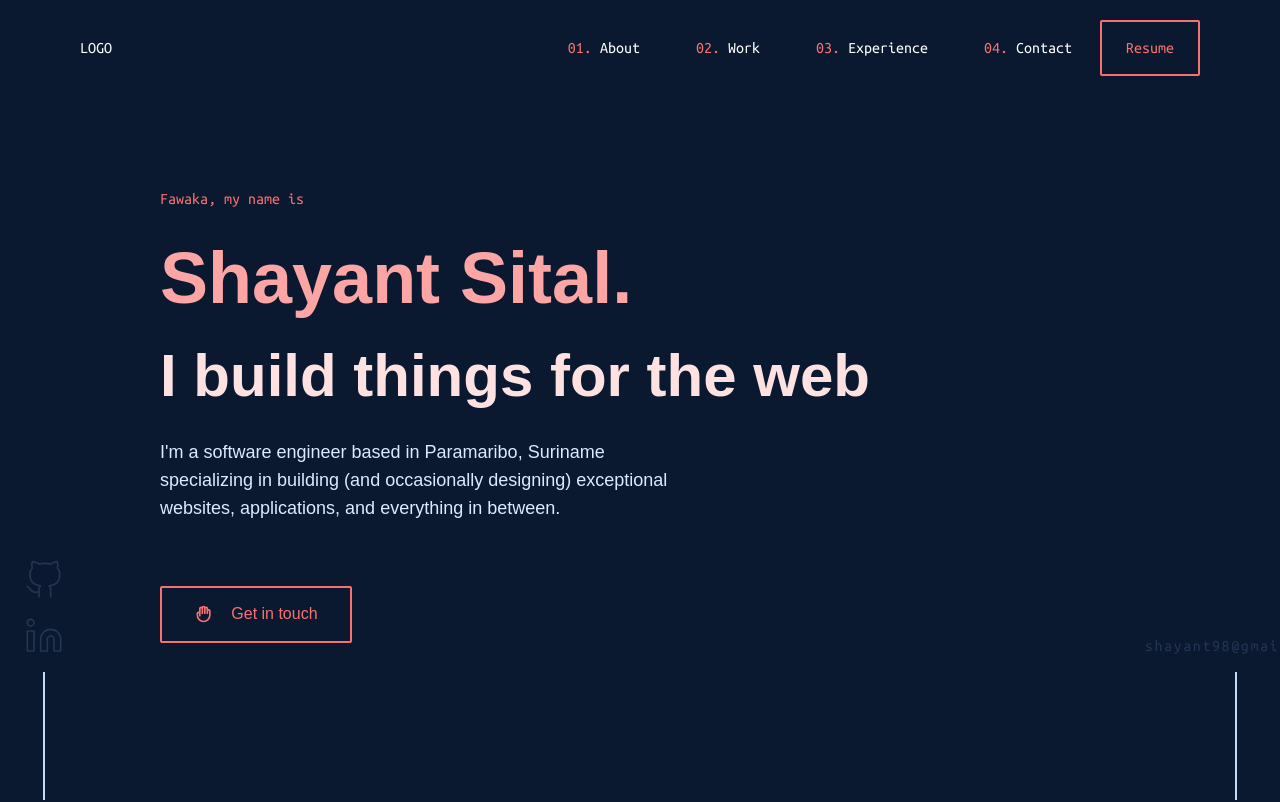
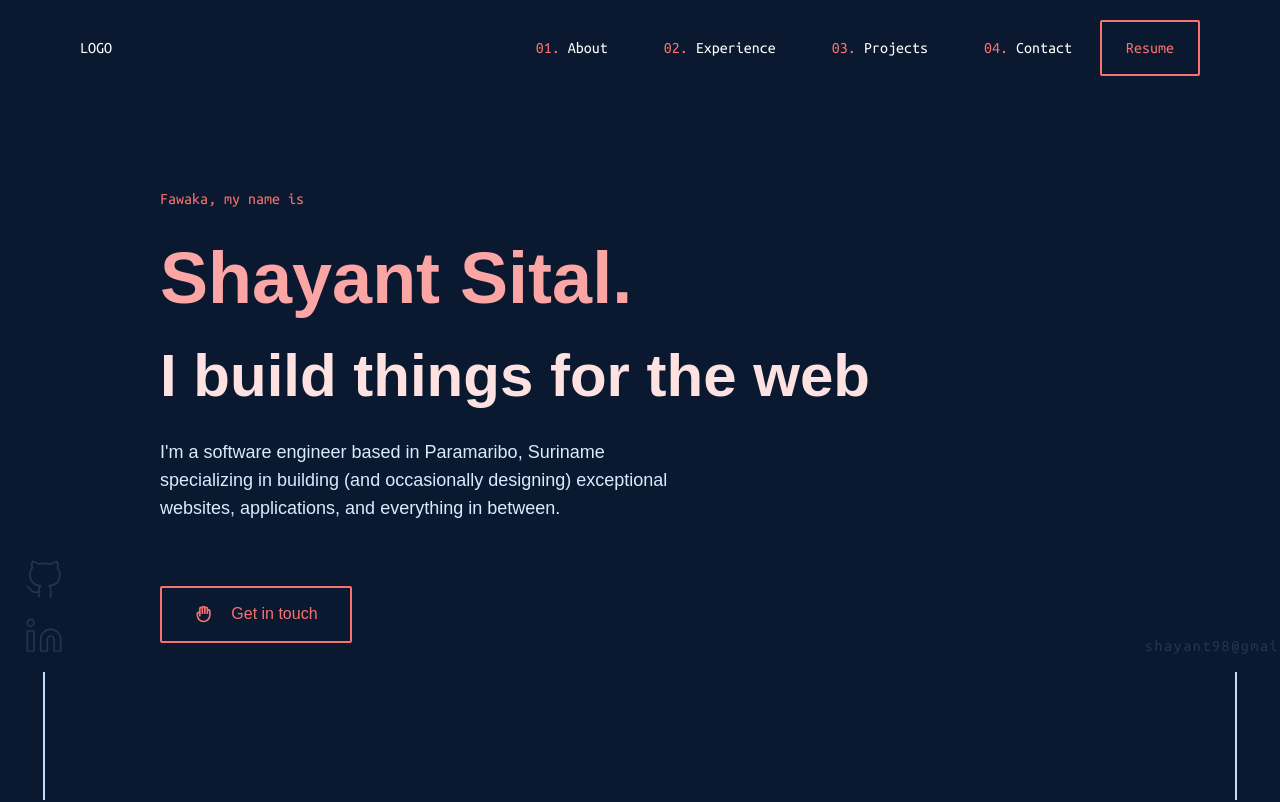
Before and after one commit to shayant98/Portfolio, a React (Create React App) app: page / in a window 1280 px wide. Shown: the top 802 px of the page. Built offline with nearby package versions, Linux system fonts and the light colour scheme; what tailwindcss-filters, tailwindcss-writing-mode would draw is missing.

Commit message:
removed tailwind dep added header options as array

```diff
--- a/package.json
+++ b/package.json
@@ -46,7 +46,6 @@
   },
   "devDependencies": {
     "tailwindcss-filters": "^3.0.0",
-    "tailwindcss-pseudo-elements": "^1.5.1",
     "tailwindcss-writing-mode": "^1.0.0"
   }
 }
--- a/src/components/Header/Header.js
+++ b/src/components/Header/Header.js
@@ -4,6 +4,40 @@ import { motion } from "framer-motion";
 import Button from "../Button";
 
 const Header = ({ toggleMenu, isOpen }) => {
+  const menuOptions = [
+    {
+      title: "About",
+      to: "home",
+    },
+    {
+      title: "Experience",
+      to: "work",
+    },
+    {
+      title: "Projects",
+      to: "projects",
+    },
+    {
+      title: "Contact",
+      to: "contact",
+    },
+  ];
+
+  const variants = {
+    hidden: {
+      y: "-100vh",
+    },
+    visible: {
+      y: "0",
+      transition: {
+        duration: 1,
+        staggerChildren: 0.1,
+        type: "tween",
+        ease: "easeInOut",
+      },
+    },
+  };
+
   return (
     <>
       <nav className="bg-navy-normal fixed h-16 lg:h-24 w-screen justify-between flex items-center font-mono text-white text-md px-3 lg:px-12 z-50">
@@ -50,63 +84,28 @@ const Header = ({ toggleMenu, isOpen }) => {
             </svg>
           )}
         </div>
-        <div className="px-8 hidden lg:block ">
-          <motion.button
-            animate={{ opacity: [0, 1] }}
-            transition={{ duration: 0.5 }}
+        <motion.div
+          variants={variants}
+          initial="hidden"
+          animate="visible"
+          className="px-8 hidden lg:block "
         >
+          {menuOptions.map((option, index) => (
+            <motion.button key={index} variants={variants}>
               <Link
-              to="about"
+                to={option.to}
                 smooth={true}
                 className=" mx-7 hover:text-red-400 cursor-pointer transition ease-in duration-300 cursor-pointer"
               >
-              <span className="text-red-400">01.</span> About
+                <span className="text-red-400">0{index + 1}.</span>{" "}
+                {option.title}
               </Link>
             </motion.button>
-          <motion.button
-            animate={{ opacity: [0, 1] }}
-            transition={{ duration: 1 }}
-          >
-            <Link
-              to="work"
-              smooth={true}
-              className="mx-7 hover:text-red-400 transition ease-in duration-300 cursor-pointer"
-            >
-              <span className="text-red-400">02.</span> Work
-            </Link>
-          </motion.button>
-          <motion.button
-            animate={{ opacity: [0, 1] }}
-            transition={{ duration: 1.5 }}
-          >
-            <Link
-              to="projects"
-              smooth={true}
-              className="mx-7 hover:text-red-400 transition ease-in duration-300 cursor-pointer"
-            >
-              <span className="text-red-400">03.</span> Experience
-            </Link>
-          </motion.button>
-          <motion.button
-            animate={{ opacity: [0, 1] }}
-            transition={{ duration: 2 }}
-          >
-            <Link
-              to="contact"
-              smooth={true}
-              className="mx-7 hover:text-red-400 transition ease-in duration-300 cursor-pointer"
-            >
-              <span className="text-red-400">04.</span> Contact
-            </Link>
-          </motion.button>
-          <motion.a
-            href="#"
-            animate={{ opacity: [0, 1] }}
-            transition={{ duration: 2.5 }}
-          >
+          ))}
+          <motion.button href="#" variants={variants}>
             <Button title="Resume" />
-          </motion.a>{" "}
-        </div>
+          </motion.button>{" "}
+        </motion.div>
       </nav>
     </>
   );
--- a/src/components/Sidemenu/Sidemenu.js
+++ b/src/components/Sidemenu/Sidemenu.js
@@ -7,7 +7,7 @@ import Button from "../Button";
 const Sidemenu = ({ isOpen, toggleMenu }) => {
   const menuOptions = [
     {
-      title: "Home",
+      title: "About",
       to: "home",
     },
     {
```
Also changed, not shown: 1 other file (tests, documents, lock files or other folders). Lines whose indentation alone changed are shown as unchanged.
